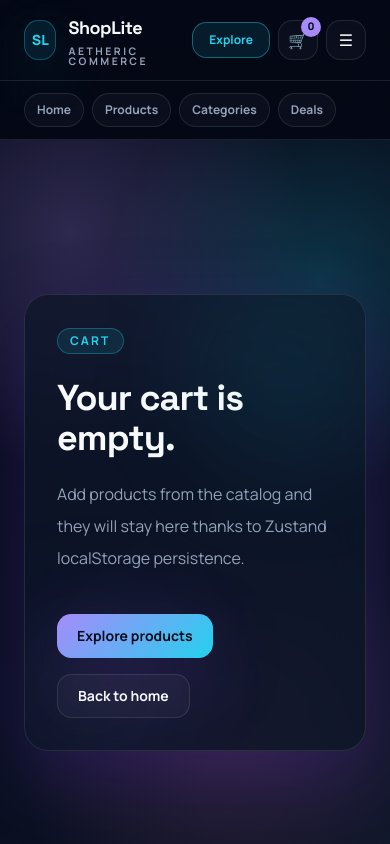
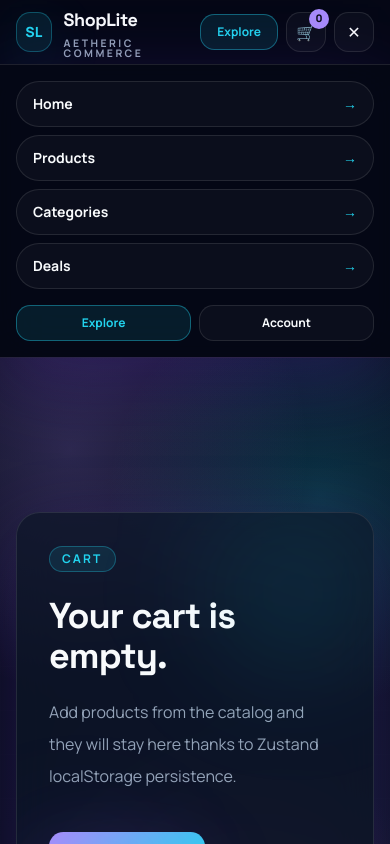
Before and after one commit to giordanap/shoplite, a Next.js app: page /cart in a window 390 px wide. Both pictures are taken after a click on the button "Open mobile menu". Shown: the top 844 px of the page. Built offline with nearby package versions, Linux system fonts and the light colour scheme.

Commit message:
feat: add responsive mobile experience

```diff
--- a/src/modules/account/components/account-dashboard-page-client.tsx
+++ b/src/modules/account/components/account-dashboard-page-client.tsx
@@ -118,7 +118,7 @@ export function AccountDashboardPageClient() {
           </div>
         </div>
 
-        <div className="mt-10 grid gap-6 lg:grid-cols-[360px_minmax(0,1fr)]">
+        <div className="mt-8 grid gap-6 lg:mt-10 lg:grid-cols-[360px_minmax(0,1fr)]">
           <aside className="space-y-6">
             <Card className="overflow-hidden p-0">
               <div className="relative overflow-hidden border-b border-border-subtle bg-card-gradient p-6">
@@ -197,7 +197,7 @@ export function AccountDashboardPageClient() {
           </aside>
 
           <section className="space-y-6">
-            <div className="grid gap-4 md:grid-cols-4">
+            <div className="grid gap-4 sm:grid-cols-2 xl:grid-cols-4">
               <Card variant="subtle">
                 <Badge variant="secondary">Cart</Badge>
 
--- a/src/modules/cart/components/cart-page-client.tsx
+++ b/src/modules/cart/components/cart-page-client.tsx
@@ -119,7 +119,7 @@ export function CartPageClient() {
                   return (
                     <article
                       key={item.product.id}
-                      className="grid gap-5 p-5 md:grid-cols-[132px_minmax(0,1fr)] xl:grid-cols-[132px_minmax(0,1fr)_190px]"
+                      className="grid gap-5 p-4 sm:p-5 md:grid-cols-[132px_minmax(0,1fr)] xl:grid-cols-[132px_minmax(0,1fr)_190px]"
                     >
                       <a
                         href={routes.productDetail(item.product.id)}
@@ -194,7 +194,7 @@ export function CartPageClient() {
                       </div>
 
                       <div className="flex flex-col justify-between gap-5 md:col-span-2 xl:col-span-1 xl:items-end">
-                        <div className="flex items-center gap-2 xl:justify-end">
+                        <div className="flex w-full items-center justify-between gap-2 rounded-card border border-border-subtle bg-white/[0.03] p-2 sm:w-auto sm:justify-start xl:justify-end">
                           <Button
                             variant="outline"
                             size="sm"
--- a/src/modules/products/components/product-card.tsx
+++ b/src/modules/products/components/product-card.tsx
@@ -109,7 +109,7 @@ export function ProductCard({ product }: ProductCardProps) {
           </div>
         </div>
 
-        <div className="mt-5 grid grid-cols-2 gap-2">
+        <div className="mt-5 grid gap-2 min-[420px]:grid-cols-2">
           <AddToCartButton
             product={product}
             compact
--- a/src/shared/components/feedback/page-loading-state.tsx
+++ b/src/shared/components/feedback/page-loading-state.tsx
@@ -20,7 +20,7 @@ function DefaultSkeleton() {
 
 function DashboardSkeleton() {
   return (
-    <div className="mt-10 grid gap-6 lg:grid-cols-[360px_minmax(0,1fr)]">
+    <div className="mt-8 grid gap-6 lg:mt-10 lg:grid-cols-[360px_minmax(0,1fr)]">
       <Card className="p-6">
         <SkeletonBlock className="size-16 rounded-full" />
         <SkeletonBlock className="mt-6 h-8 w-48" />
@@ -62,7 +62,7 @@ function CatalogSkeleton() {
 
 function DetailSkeleton() {
   return (
-    <div className="mt-10 grid gap-8 lg:grid-cols-[minmax(0,1.05fr)_minmax(360px,0.95fr)]">
+    <div className="mt-8 grid gap-8 lg:mt-10 lg:grid-cols-[minmax(0,1.05fr)_minmax(360px,0.95fr)]">
       <div>
         <SkeletonBlock className="h-[520px]" />
 
@@ -86,7 +86,7 @@ function DetailSkeleton() {
 
 function FormSkeleton() {
   return (
-    <div className="mt-10 grid gap-6 lg:grid-cols-[minmax(0,1fr)_390px]">
+    <div className="mt-8 grid gap-6 lg:mt-10 lg:grid-cols-[minmax(0,1fr)_390px]">
       <div className="space-y-6">
         {Array.from({ length: 3 }).map((_, index) => (
           <Card key={index} className="p-6">
--- a/src/shared/components/layout/container.tsx
+++ b/src/shared/components/layout/container.tsx
@@ -7,7 +7,7 @@ type ContainerProps = ComponentPropsWithoutRef<"div">;
 export function Container({ className, ...props }: ContainerProps) {
   return (
     <div
-      className={cn("mx-auto w-full max-w-6xl px-6", className)}
+      className={cn("mx-auto w-full max-w-6xl px-4 sm:px-6", className)}
       {...props}
     />
   );
--- a/src/shared/components/layout/header.tsx
+++ b/src/shared/components/layout/header.tsx
@@ -1,15 +1,25 @@
+"use client";
+
 import Link from "next/link";
+import { useState } from "react";
 
+import { routes } from "@/core/router/routes";
+import { CartLink } from "@/modules/cart/components";
 import { Badge, ButtonLink, IconButton } from "@/shared/components/ui";
-import { CartLink } from "@/modules/cart/components";
+import { mainNavigationItems } from "@/shared/constants";
+
 import { Logo } from "./logo";
-import { mainNavigationItems } from "@/shared/constants";
-import { routes } from "@/core/router/routes";
 
 export function Header() {
+  const [isMobileMenuOpen, setIsMobileMenuOpen] = useState(false);
+
+  function closeMobileMenu() {
+    setIsMobileMenuOpen(false);
+  }
+
   return (
-    <header className="sticky top-0 z-50 border-b border-border-subtle bg-background/75 backdrop-blur-xl">
-      <div className="mx-auto flex h-20 w-full max-w-6xl items-center justify-between px-6">
+    <header className="sticky top-0 z-50 border-b border-border-subtle bg-background/80 backdrop-blur-xl">
+      <div className="mx-auto flex h-16 w-full max-w-6xl items-center justify-between px-4 sm:h-20 sm:px-6">
         <Logo />
 
         <nav
@@ -50,26 +60,56 @@ export function Header() {
           <IconButton
             className="md:hidden"
             variant="outline"
-            aria-label="Open mobile menu"
+            aria-label={isMobileMenuOpen ? "Close mobile menu" : "Open mobile menu"}
+            aria-expanded={isMobileMenuOpen}
+            onClick={() => setIsMobileMenuOpen((isOpen) => !isOpen)}
           >
-            <span aria-hidden="true">☰</span>
+            <span aria-hidden="true">{isMobileMenuOpen ? "✕" : "☰"}</span>
           </IconButton>
         </div>
       </div>
 
-      <div className="border-t border-border-subtle px-6 py-3 md:hidden">
-        <div className="mx-auto flex max-w-6xl gap-2 overflow-x-auto">
+      {isMobileMenuOpen ? (
+        <div className="border-t border-border-subtle bg-background/95 px-4 py-4 shadow-aetheric backdrop-blur-xl md:hidden">
+          <nav className="mx-auto grid max-w-6xl gap-2" aria-label="Mobile navigation">
             {mainNavigationItems.map((item) => (
               <Link
                 key={item.label}
                 href={item.href}
-              className="shrink-0 rounded-full border border-border-subtle bg-white/[0.03] px-3 py-2 text-xs font-bold text-muted-foreground"
+                onClick={closeMobileMenu}
+                className="flex items-center justify-between rounded-card border border-border-subtle bg-white/[0.03] px-4 py-3 text-sm font-bold text-foreground transition hover:border-secondary/40 hover:bg-secondary/10"
               >
-              {item.label}
+                <span>{item.label}</span>
+                <span className="text-secondary" aria-hidden="true">
+                  →
+                </span>
               </Link>
             ))}
+
+            <div className="mt-2 grid grid-cols-2 gap-2">
+              <ButtonLink
+                href={routes.products}
+                variant="secondary"
+                size="sm"
+                className="w-full"
+                onClick={closeMobileMenu}
+              >
+                Explore
+              </ButtonLink>
+
+              <ButtonLink
+                href={routes.account}
+                variant="outline"
+                size="sm"
+                className="w-full"
+                onClick={closeMobileMenu}
+              >
+                Account
+              </ButtonLink>
             </div>
+          </nav>
         </div>
+      ) : null}
 
       <div className="hidden border-t border-border-subtle px-6 py-2 lg:block">
         <div className="mx-auto flex max-w-6xl items-center justify-between text-xs text-muted-foreground">
```
Also changed, not shown: src/modules/checkout/components/checkout-page-client.tsx (+3 -4 lines), src/modules/products/components/product-detail.tsx (+5 -5 lines), src/modules/products/components/product-toolbar.tsx (+10 -5 lines), 1 other file (tests, documents, lock files or other folders). Lines whose indentation alone changed are shown as unchanged.
